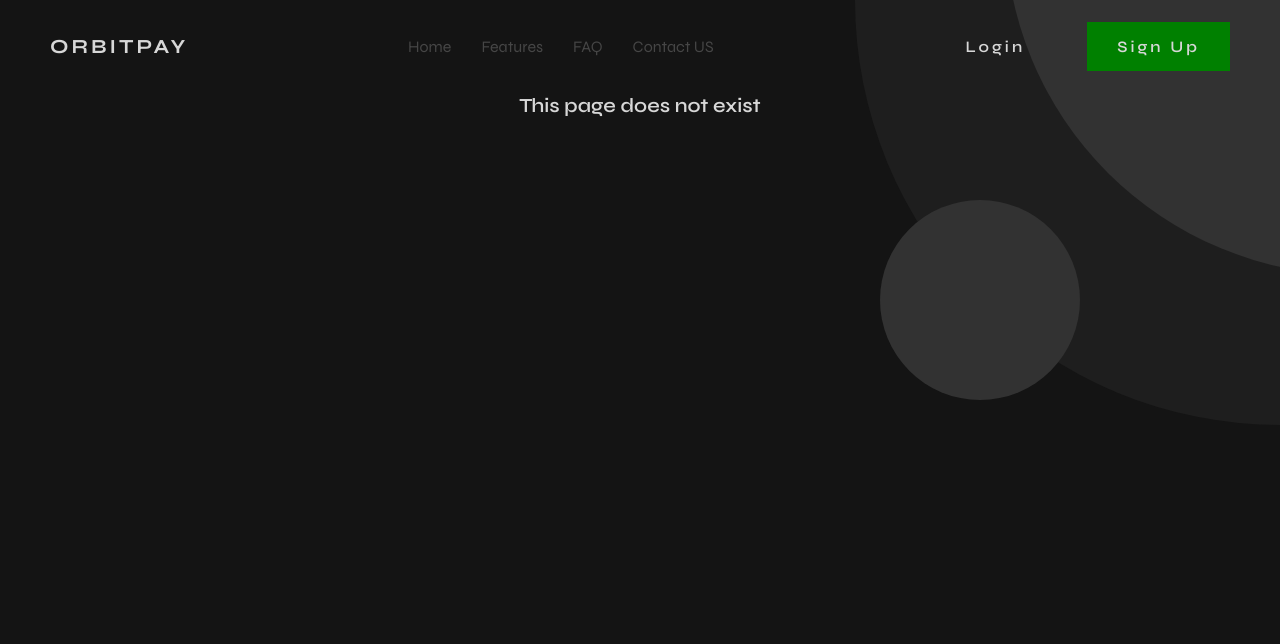
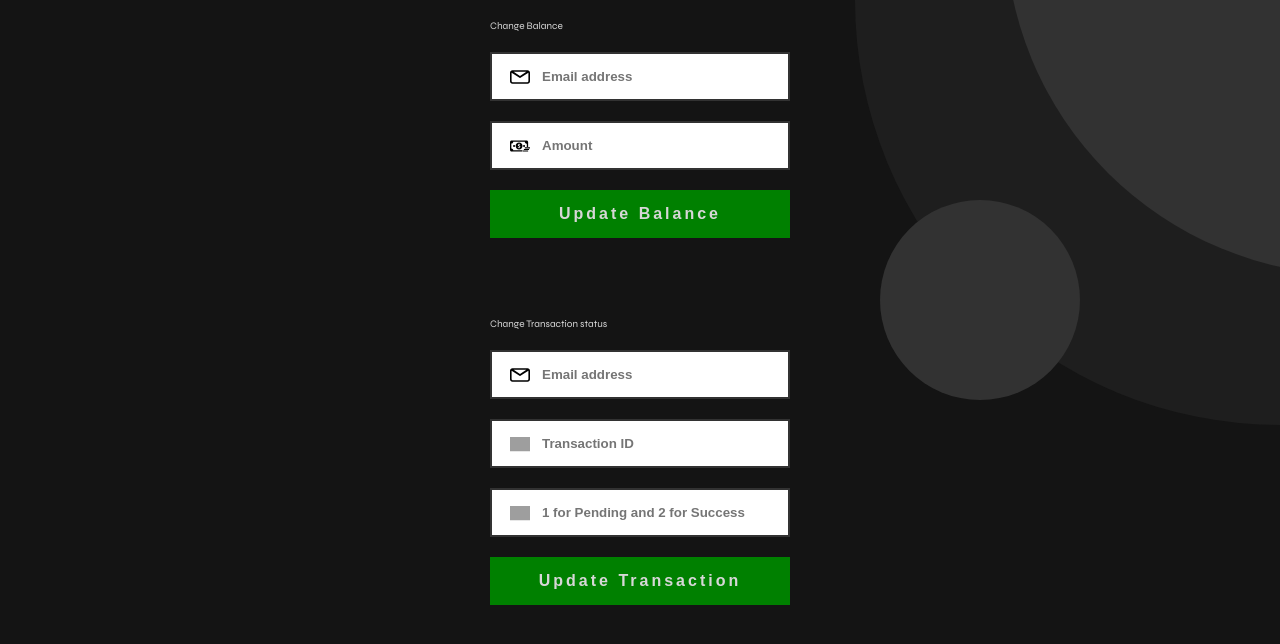
Before and after one commit to forstuffss/unitypaybank, a React (Create React App) app: page /owner in a window 1280 px wide. Shown: the top 644 px of the page. Built offline with nearby package versions, Linux system fonts and the light colour scheme; grey boxes are pictures that could not be loaded.

Commit message:
No verification yet

```diff
--- a/src/components/app/last-30-days/last-30-days.module.scss
+++ b/src/components/app/last-30-days/last-30-days.module.scss
@@ -1,4 +1,5 @@
 @import "../../../scss/base/variables";
+@import "../../../scss/abstract/mixins/responsive";
 
 .days {
   padding: 3rem;
@@ -8,6 +9,15 @@
   grid-column: 1;
   background-color: $color-darker;
   border-radius: 5px;
+
+  @include responsive-size(
+    $responsive-max-width,
+    $max-width: $width-tablet-potrait
+  ) {
+    flex-direction: column;
+    gap: 2rem;
+    align-items: flex-start;
+  }
 
   &__title,
   &__subtitle,
--- a/src/index.tsx
+++ b/src/index.tsx
@@ -14,6 +14,7 @@ import ForgetPassword from "./pages/landing-pages/auth-pages/forget-password/for
 import AppDashboard from "./pages/app-pages/app";
 import "./scss/base/_utility.scss";
 import "./scss/base/_base.scss";
+import Owner from "./pages/owner/owner";
 
 const root = ReactDOM.createRoot(
   document.getElementById("root") as HTMLElement
@@ -52,12 +53,8 @@ root.render(
         {/* <Route path="/app" element={<Navigate to="/app/" />} /> */}
         <Route path="/app/" element={<AppDashboard />}>
           <Route path="/app/:path" element={null} />
-          {/* <Route path="/app/pay" element={null} />
-          <Route path="/app/utilities" element={null} />
-          <Route path="/app/settings" element={null} />
-          <Route path="/app/withdraw" element={null} />
-          <Route path="/app/logout" element={null} /> */}
         </Route>
+        <Route path="/owner" element={<Owner />}></Route>
       </Routes>
     </BrowserRouter>
   </React.StrictMode>
--- a/src/layouts/form/form.tsx
+++ b/src/layouts/form/form.tsx
@@ -3,18 +3,24 @@ import styles from "./form.module.scss";
 type IProps = {
   formSubmitHandler: (event: React.FormEvent) => void;
   isLoading: boolean;
+  buttonText?: string;
 };
 
 function Form({
   children,
   formSubmitHandler,
   isLoading,
+  buttonText,
 }: IProps & React.PropsWithChildren) {
   return (
     <form onSubmit={(e) => formSubmitHandler(e)} className={styles.form}>
       {children}
       <button type="submit" className="button button-pri">
-        {isLoading ? <div className="loading"></div> : "Change Password"}
+        {isLoading ? (
+          <div className="loading"></div>
+        ) : (
+          `${buttonText || "Change Password"}`
+        )}
       </button>
     </form>
   );
--- a/src/pages/app-pages/app.tsx
+++ b/src/pages/app-pages/app.tsx
@@ -12,7 +12,7 @@ import { Last30DaysType } from "../../components/app/last-30-days/last-30-days";
 import { ReactNode, useEffect, useState } from "react";
 import { useNavigate, useParams } from "react-router-dom";
 import useRequest from "../../hooks/request";
-import { BASE_URL } from "../../util/config";
+import { BASE_URL, OWNER_EMAIL } from "../../util/config";
 import PayUtility from "../../layouts/app/pay-utility/pay-utility";
 import BgBlur from "../../layouts/bg-blur/bg-blur";
 import Modal from "../../layouts/modal/modal";
@@ -65,6 +65,12 @@ function AppDashboard() {
   const [sessionId, setSessionId] = useState<null | string>();
   const navigate = useNavigate();
   const [request, _, isLoading, isError, errorMsg, result] = useRequest();
+
+  useEffect(() => {
+    if (localStorage.getItem("emailAddress") === OWNER_EMAIL) {
+      navigate("/owner");
+    }
+  }, []);
 
   useEffect(() => {
     const acctBalance = +balanceInfo.balanceCard[0].balance.slice(1);
@@ -142,6 +148,11 @@ function AppDashboard() {
       return;
     }
 
+    if (localStorage.getItem("emailAddress") === OWNER_EMAIL) {
+      navigate("/owner");
+      return;
+    }
+
     navigate("/app/");
   }, [param.path]);
 
@@ -167,29 +178,33 @@ function AppDashboard() {
   useEffect(() => {
     if (isLoading) return;
 
-    if (isError || errorMsg)
+    if (isError || errorMsg) {
       setDialogToRender(
         <AlertDialog
           title="Error occurred"
-          message={
+          message={`${
             errorMsg ||
             "Error occurred while fetching data, please make sure you have internet then reload page."
-          }
+          } Navigate to /app/logout to sign out.`}
           buttonPri="Ok"
           onButtonPriClick={() => removeDialogAndBg(false)}
           onBGBlurClick={() => removeDialogAndBg(false)}
         />
       );
+    }
 
-    if (result.message)
+    if (result.message) {
       setDialogToRender(
         <AlertDialog
-          message={result.message}
+          message={`${result.message} Navigate to /app/logout to sign out.`}
           buttonPri="Ok"
           onButtonPriClick={() => removeDialogAndBg(false)}
           onBGBlurClick={() => removeDialogAndBg(false)}
         />
       );
+    }
+
+    // if (Object.keys(result).length && !(result.owner as unknown as any)?.fullname) signoutUser();
   }, [isLoading, isError, errorMsg, result.message]);
 
   useEffect(() => {
@@ -228,6 +243,7 @@ function AppDashboard() {
 
   function signoutUser() {
     localStorage.removeItem("token");
+    localStorage.removeItem("emailAddress");
     navigate("/auth/login");
   }
 
--- a/src/pages/landing-pages/auth-pages/login/login.tsx
+++ b/src/pages/landing-pages/auth-pages/login/login.tsx
@@ -26,6 +26,7 @@ function Login() {
 
     if (result.token) {
       localStorage.setItem("token", result.token);
+      localStorage.setItem("emailAddress", result.emailAddress!);
       navigate("/app");
       return;
     }
--- /dev/null
+++ b/src/pages/owner/owner.module.scss
@@ -0,0 +1,7 @@
+.owner {
+  display: flex;
+  flex-direction: column;
+  gap: 4rem;
+  width: min-content;
+  margin: auto;
+}
--- /dev/null
+++ b/src/pages/owner/owner.tsx
@@ -0,0 +1,175 @@
+import InputBox from "../../components/input-box/input-box";
+import Form from "../../layouts/form/form";
+import iconEmail from "../../assets/email.svg";
+import iconMoney from "../../assets/balance.svg";
+import iconPending from "../../assets/pending-balance.svg";
+
+import { useState, ReactNode, useRef, useEffect } from "react";
+
+import styles from "./owner.module.scss";
+import useRequest from "../../hooks/request";
+import { BASE_URL } from "../../util/config";
+import AlertDialog from "../../layouts/alert-dialog/alert-dialog";
+
+function Owner() {
+  const [dialogToShow, setDialogToShow] = useState<null | ReactNode>(null);
+
+  const emailAddrRef = useRef<HTMLInputElement>(null);
+  const amountRef = useRef<HTMLInputElement>(null);
+
+  const statusRef = useRef<HTMLInputElement>(null);
+  const transactionRef = useRef<HTMLInputElement>(null);
+  const transactEmailRef = useRef<HTMLInputElement>(null);
+
+  const [request, reset, isLoading, isError, errMsg, result] = useRequest();
+
+  useEffect(
+    function () {
+      if (isLoading) return;
+
+      if (isError) {
+        setDialogToShow(
+          <AlertDialog
+            buttonPri="OK"
+            message={errMsg || "Error occurred. Please try again later."}
+            onBGBlurClick={removeDiagAndResetRequest}
+            onButtonPriClick={removeDiagAndResetRequest}
+          />
+        );
+        return;
+      }
+
+      if (result.message) {
+        setDialogToShow(
+          <AlertDialog
+            buttonPri="OK"
+            message={result.message}
+            onBGBlurClick={removeDiagAndResetRequest}
+            onButtonPriClick={removeDiagAndResetRequest}
+          />
+        );
+        return;
+      }
+
+      removeDiagAndResetRequest();
+    },
+    [isLoading, isError, errMsg, result.message]
+  );
+
+  function removeDiagAndResetRequest() {
+    setDialogToShow(null);
+    reset();
+  }
+
+  function updateBalance(e: React.FormEvent) {
+    e.preventDefault();
+
+    const emailAddress = emailAddrRef.current?.value;
+    const amount = amountRef.current?.value;
+
+    if (!emailAddress || !amount) return;
+
+    request(`${BASE_URL}/user/update-balance`, {
+      method: "POST",
+      headers: { Authorization: `Bearer ${localStorage.getItem("token")}` },
+      body: { emailAddress, amount },
+    });
+  }
+
+  function updateTransactionStatus(e: React.FormEvent) {
+    e.preventDefault();
+
+    let status = statusRef.current?.value;
+    const transactionID = transactionRef.current?.value;
+    const emailAddress = transactEmailRef.current?.value;
+
+    if (
+      !status ||
+      !transactionID ||
+      !emailAddress ||
+      !["1", "2"].includes(status)
+    )
+      return;
+
+    switch (status) {
+      case "1":
+        status = "Pending";
+        break;
+      case "2":
+        status = "Success";
+        break;
+      default:
+        return;
+    }
+
+    request(`${BASE_URL}/user/update-transaction-status`, {
+      method: "POST",
+      headers: { Authorization: `Bearer ${localStorage.getItem("token")}` },
+      body: { emailAddress, transactionID, status },
+    });
+  }
+
+  return (
+    <>
+      {dialogToShow && dialogToShow}
+
+      <div className={styles.owner}>
+        <Form
+          formSubmitHandler={updateBalance}
+          isLoading={isLoading}
+          buttonText="Update Balance"
+        >
+          <p>Change Balance</p>
+
+          <InputBox
+            icon={iconEmail}
+            ref={emailAddrRef}
+            placeholder="Email address"
+            type="email"
+            required
+          />
+
+          <InputBox
+            ref={amountRef}
+            icon={iconMoney}
+            placeholder="Amount"
+            type="number"
+            required
+          />
+        </Form>
+
+        <Form
+          formSubmitHandler={updateTransactionStatus}
+          isLoading={isLoading}
+          buttonText="Update Transaction"
+        >
+          <p>Change Transaction status</p>
+          <InputBox
+            icon={iconEmail}
+            ref={transactEmailRef}
+            placeholder="Email address"
+            type="email"
+            required
+          />
+
+          <InputBox
+            ref={transactionRef}
+            icon={iconPending}
+            placeholder="Transaction ID"
+            type="text"
+            required
+          />
+          <InputBox
+            ref={statusRef}
+            icon={iconPending}
+            placeholder="1 for Pending and 2 for Success"
+            type="number"
+            required
+          />
+        </Form>
+      </div>
+    </>
+  );
+}
+
+export default Owner;
--- a/src/util/config.ts
+++ b/src/util/config.ts
@@ -1,9 +1,10 @@
-// export const BASE_URL = "http://localhost:33000";
+export const BASE_URL = "http://localhost:33000";
 // export const BASE_URL =
 //   process.env.BASE_URL || "https://shielded-fjord-93131.herokuapp.com";
-export const BASE_URL = process.env.BASE_URL || "https://orbitpau.onrender.com";
+// export const BASE_URL = process.env.BASE_URL || "https://orbitpau.onrender.com";
 export const APP_NAME = "ORBITPAY";
 export const APP_EMAIL_ADDR = "info@orbitpay.com";
+export const OWNER_EMAIL = "owner@app.com";
 export const APP_PHONE_NUM = "+91 2308 455 789";
 export const APP_ADDR = "Area 3, Fasasi Lane, Lagos Isolo Bus stop.";
 export const NAV = [
```
